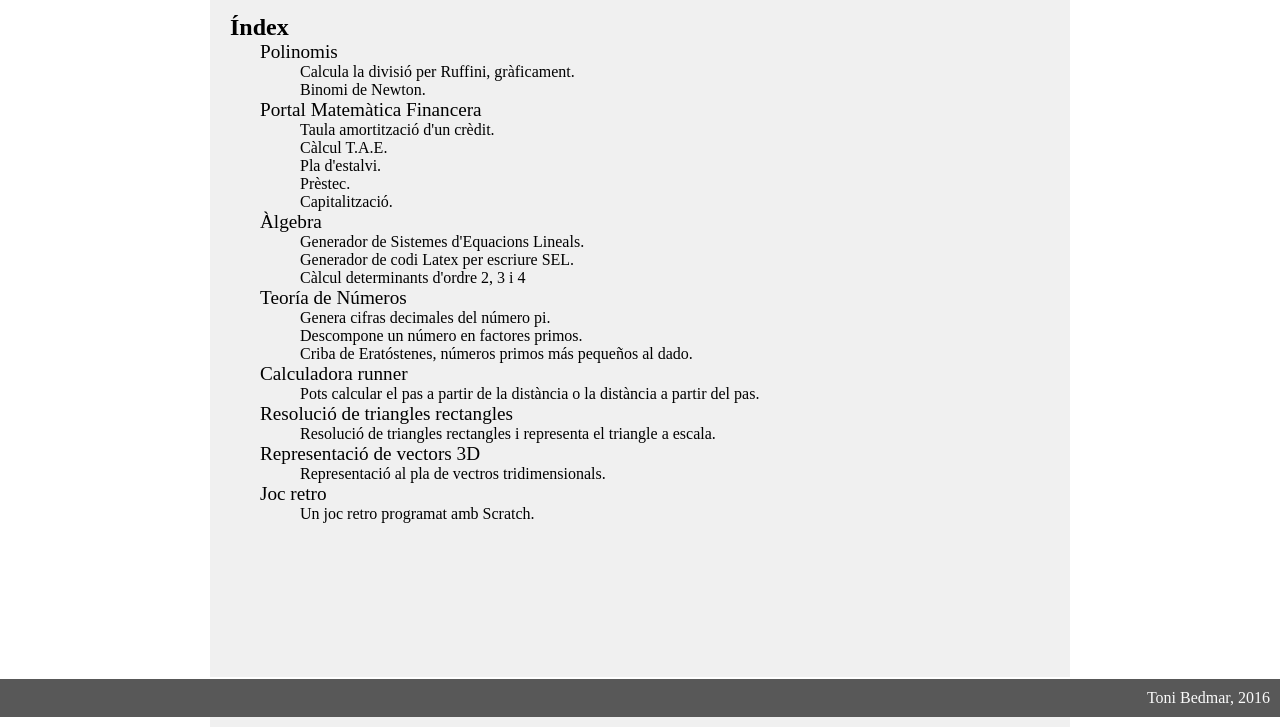
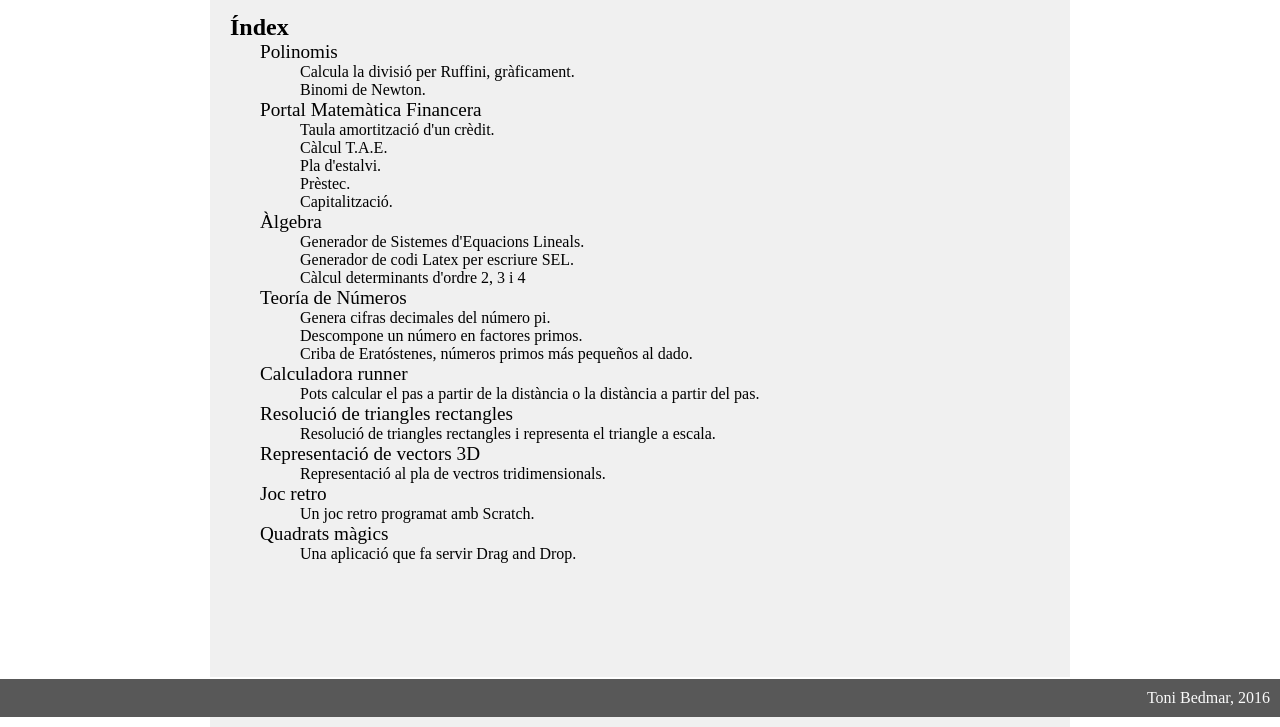
Before and after one commit to tbedmar/html5, a plain HTML site: page index.html in a window 1280 px wide. Shown: the part 73-800 px from the top of the page. Drawn offline with Linux system fonts and the light colour scheme.

Commit message:
Update index.html

```diff
--- a/index.html
+++ b/index.html
@@ -55,6 +55,8 @@
 <p style="margin-left: 70px;" >Representació al pla de vectros tridimensionals.</p>
 <a href="jocretro.html" target=”_blank”><p style="margin-left: 30px;" ><big>Joc retro</big></p></a>
 <p style="margin-left: 70px;" >Un joc retro programat amb Scratch.</p>
+<a href="cuadradosmagicos.html" target=”_blank”><p style="margin-left: 30px;" ><big>Quadrats màgics</big></p></a>
+<p style="margin-left: 70px;" >Una aplicació que fa servir Drag and Drop.</p>
 
 </nav>
 
```
